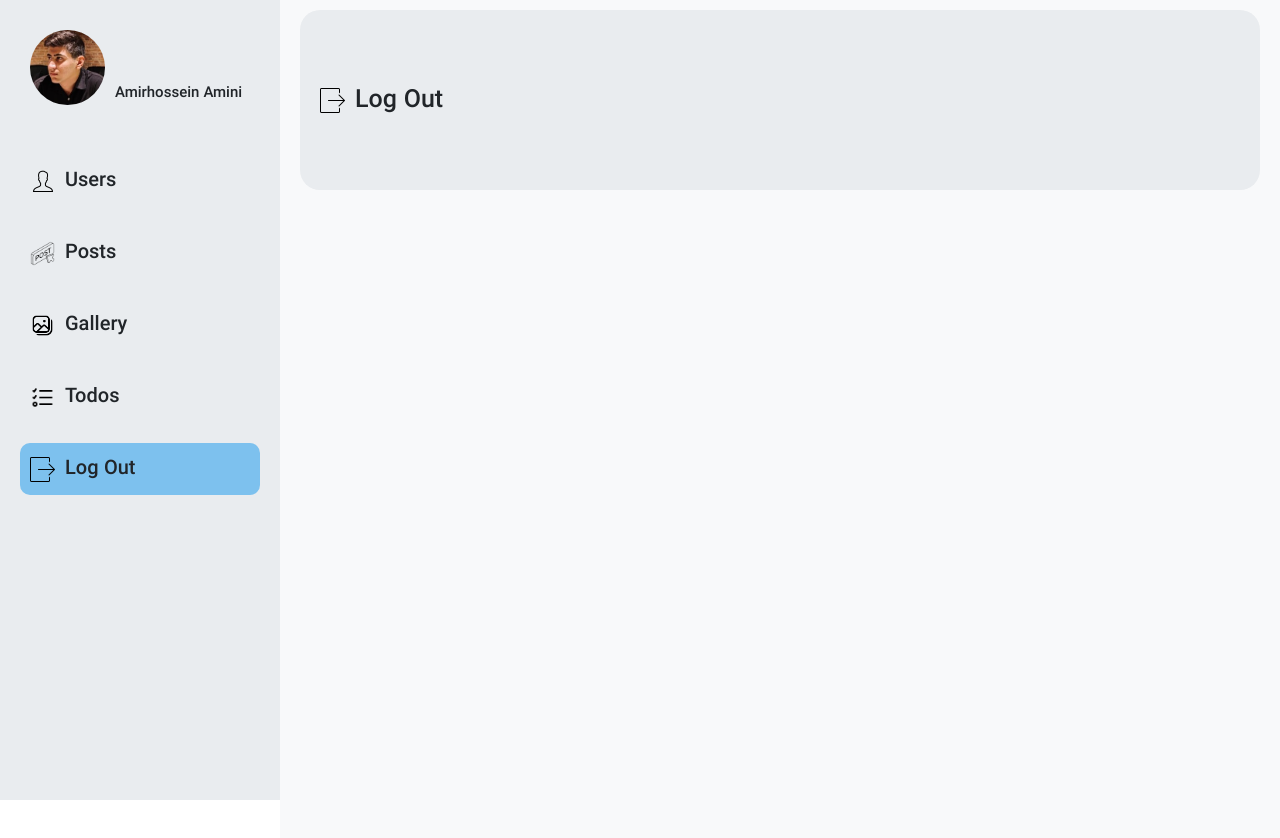
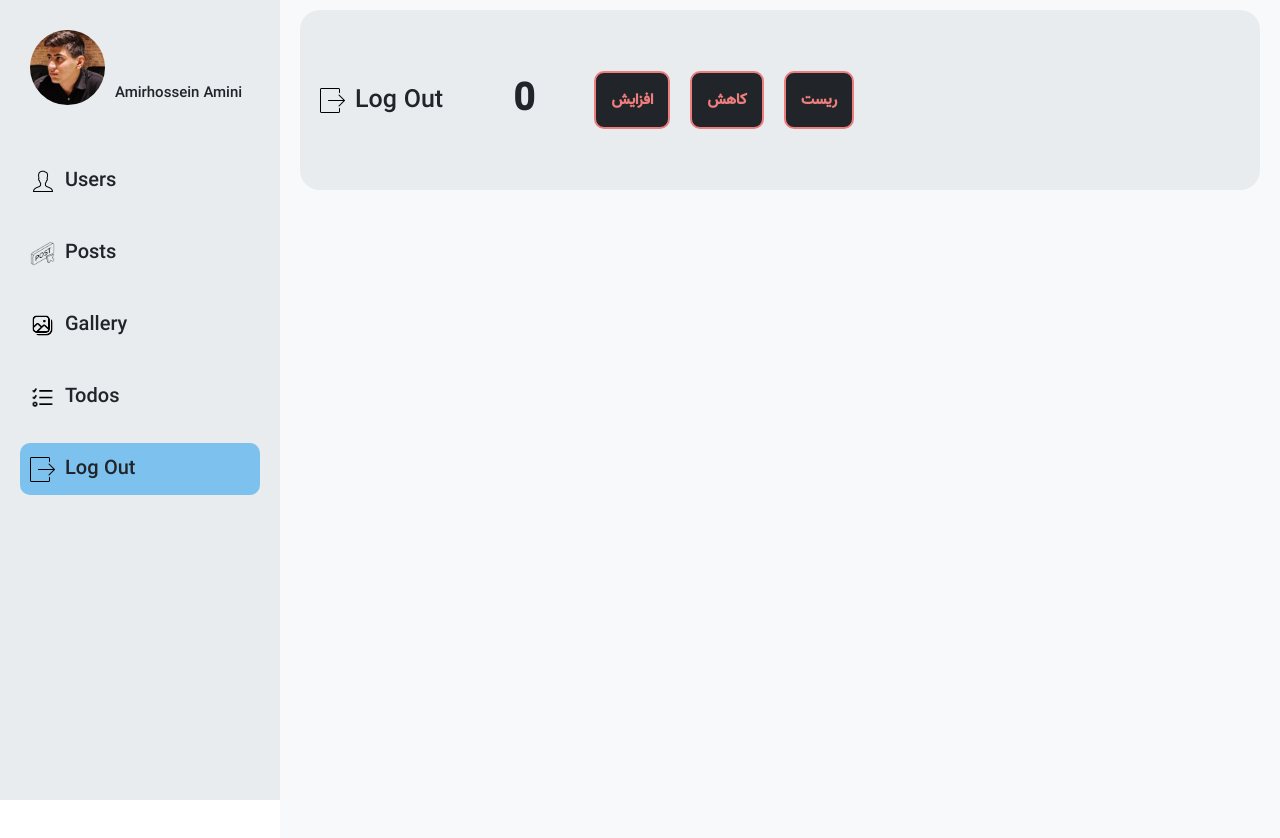
Before and after one commit to AmirhosseinAmini1383/UserPanel-F4, a React (Create React App) app: page /logout in a window 1280 px wide. Shown: the top 838 px of the page. Built offline with nearby package versions, Linux system fonts and the light colour scheme.

Commit message:
useReducer NewHook J48

```diff
--- /dev/null
+++ b/src/Components/LogOut/Counter.jsx
@@ -0,0 +1,47 @@
+import React, { useReducer } from "react";
+const init = 0;
+const reducer = (state, action) => {
+  switch (action) {
+    case "increment":
+      return state + 1;
+    case "decrement":
+      return state - 1;
+    case "reset":
+      return init;
+    default:
+      return state;
+  }
+};
+const Counter = () => {
+  const [count, dispatch] = useReducer(reducer, init);
+  return (
+    <div>
+      <h2 className="h2-counter">{count}</h2>
+      <button
+        className="btnCountBody btn-margin"
+        onClick={() => {
+          dispatch("increment");
+        }}
+      >
+        افزایش
+      </button>
+      <button
+        className="btnCountBody btn-margin"
+        onClick={() => {
+          dispatch("decrement");
+        }}
+      >
+        کاهش
+      </button>
+      <button
+        className="btnCountBody btn-margin"
+        onClick={() => {
+          dispatch("reset");
+        }}
+      >
+        ریست
+      </button>
+    </div>
+  );
+};
+export default Counter;
--- a/src/Components/LogOut/LogOut.jsx
+++ b/src/Components/LogOut/LogOut.jsx
@@ -1,11 +1,13 @@
 import React from "react";
 import LogoutIcon from "../../css/Icons/logout.png";
+import Counter from "./Counter";
 const LogOut = () => {
   return (
     <div className="manage">
       <div>
         <img className="manage-icon" src={LogoutIcon} alt="post" />
         <p>Log Out</p>
+        <Counter />
       </div>
     </div>
   );
--- a/src/css/Style.css
+++ b/src/css/Style.css
@@ -224,6 +224,14 @@ a li {
   border: 2px solid var(--Red);
   margin: 10px 0px;
 }
+.btn-margin {
+  margin: 0px 10px;
+  font-family: Vazir;
+}
+.h2-counter {
+  margin-left: 50px;
+  margin-right: 50px;
+}
 /* responsive */
 
 @media (max-width: 5000px) {
```
